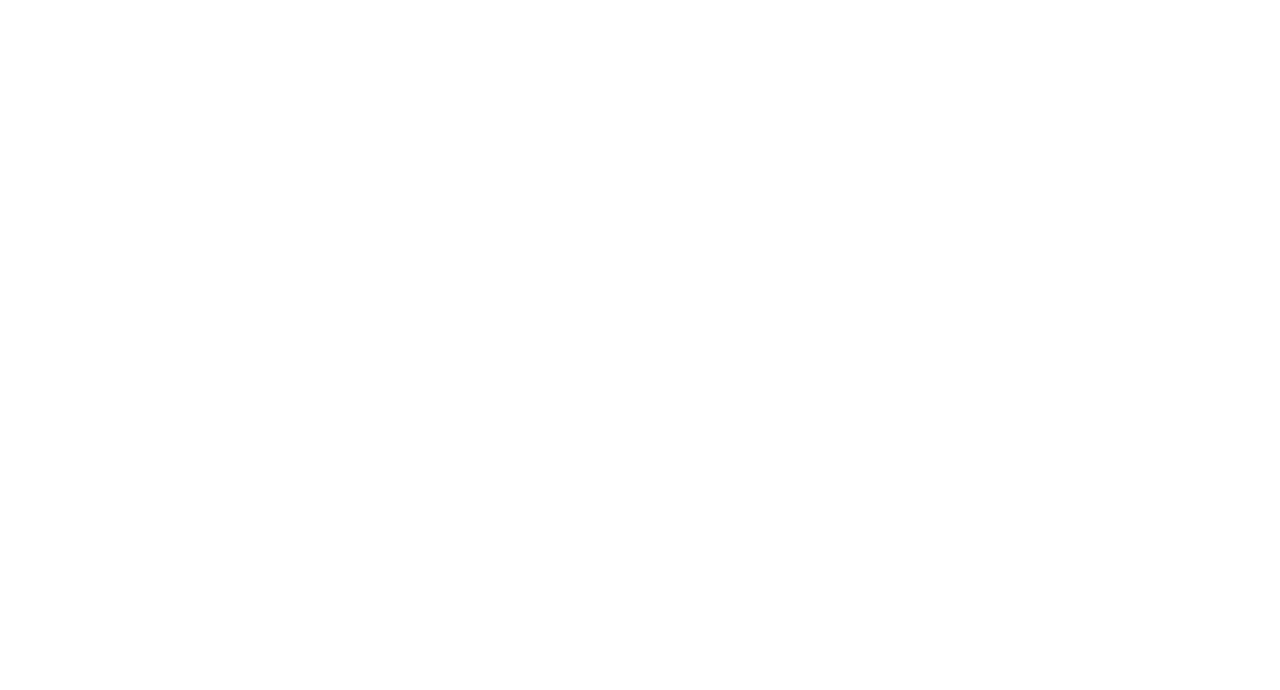
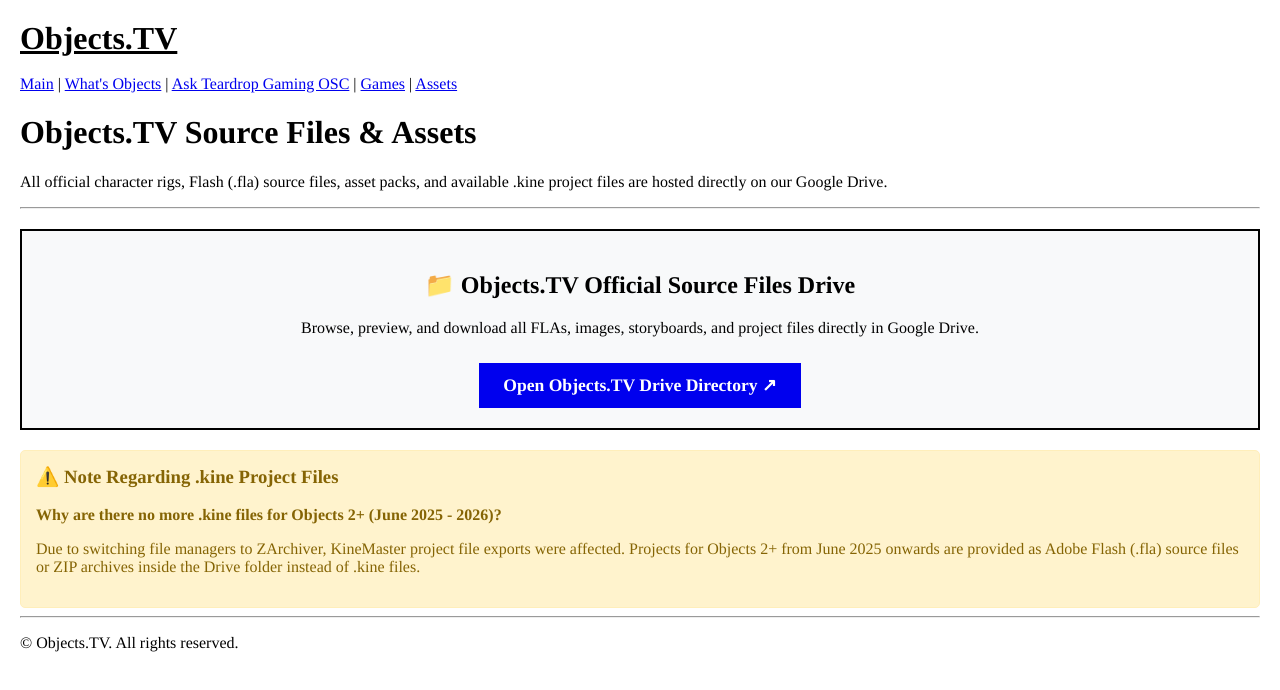
Before and after one commit to creatorofobjects/objects.tv, a plain HTML site: page assets.html in a window 1280 px wide. Drawn offline with Linux system fonts and the light colour scheme.

Commit message:
Update assets.html

```diff
--- a/assets.html
+++ b/assets.html
@@ -6,38 +6,45 @@
     <title>Objects.TV - Assets & Source Files</title>
     <link rel="icon" type="image/x-icon" href="Favicon.ico">
     <style>
-        body {
-            font-family: Times, "Times New Roman", serif;
-            margin: 20px;
-            background-color: #ffffff;
-            color: #000000;
-        }
-        a {
-            color: #0000ee;
-        }
-        a:visited {
-            color: #551a8b;
-        }
-        .drive-box {
-            background-color: #f8f9fa;
-            border: 2px solid #000000;
-            padding: 20px;
-            margin: 20px 0;
-            text-align: center;
-        }
-        .drive-button {
-            display: inline-block;
-            background-color: #0000ee;
-            color: #ffffff !important;
-            padding: 12px 24px;
-            text-decoration: none;
-            font-weight: bold;
-            font-size: 1.1em;
-            margin-top: 10px;
-        }
-        .drive-button:hover {
-            background-color: #0000aa;
-        }
+        body { font-family: Times, "Times New Roman", serif; margin: 20px; background-color: #ffffff; color: #000000; }
+        a { color: #0000ee; }
+        a:visited { color: #551a8b; }
+        .drive-box { background-color: #f8f9fa; border: 2px solid #000000; padding: 20px; margin: 20px 0; text-align: center; }
+        .drive-button { display: inline-block; background-color: #0000ee; color: #ffffff !important; padding: 12px 24px; text-decoration: none; font-weight: bold; font-size: 1.1em; margin-top: 10px; }
+        .drive-button:hover { background-color: #0000aa; }
     </style>
 </head>
 <body>
+
+    <!-- Header Navigation -->
+    <a href="https://youtube.com/playlist?list=PL7WUbzvwVPvufmp0OMMHF4gjt9aI3tnQb&si=TscJaMl3jSfvZcD6" target="_blank" style="font-size: 2em; font-weight: bold; text-decoration: underline; color: black;">Objects.TV</a><br><br>
+
+    <a href="index.html">Main</a> |
+    <a href="whats-objects.html">What's Objects</a> |
+    <a href="ask.html">Ask Teardrop Gaming OSC</a> |
+    <a href="games.html">Games</a> |
+    <a href="assets.html">Assets</a>
+
+    <h1>Objects.TV Source Files & Assets</h1>
+    <p>All official character rigs, Flash (.fla) source files, asset packs, and available .kine project files are hosted directly on our Google Drive.</p>
+
+    <hr>
+
+    <div class="drive-box">
+        <h2>📁 Objects.TV Official Source Files Drive</h2>
+        <p>Browse, preview, and download all FLAs, images, storyboards, and project files directly in Google Drive.</p>
+        <a href="https://drive.google.com/drive/folders/1cbTqHpb7mJaaOfFIC9UboPEbIipEpOtX?usp=drive_link" target="_blank" class="drive-button">Open Objects.TV Drive Directory ↗</a>
+    </div>
+
+    <div style="background-color: #fff3cd; border: 1px solid #ffeeba; padding: 15px; border-radius: 5px; margin-top: 20px; color: #856404;">
+        <h3 style="margin-top: 0;">⚠️ Note Regarding .kine Project Files</h3>
+        <p><strong>Why are there no more .kine files for Objects 2+ (June 2025 - 2026)?</strong></p>
+        <p>Due to switching file managers to ZArchiver, KineMaster project file exports were affected. Projects for Objects 2+ from June 2025 onwards are provided as Adobe Flash (.fla) source files or ZIP archives inside the Drive folder instead of .kine files.</p>
+    </div>
+
+    <hr>
+
+    <p>© Objects.TV. All rights reserved.</p>
+
+</body>
+</html>
```
